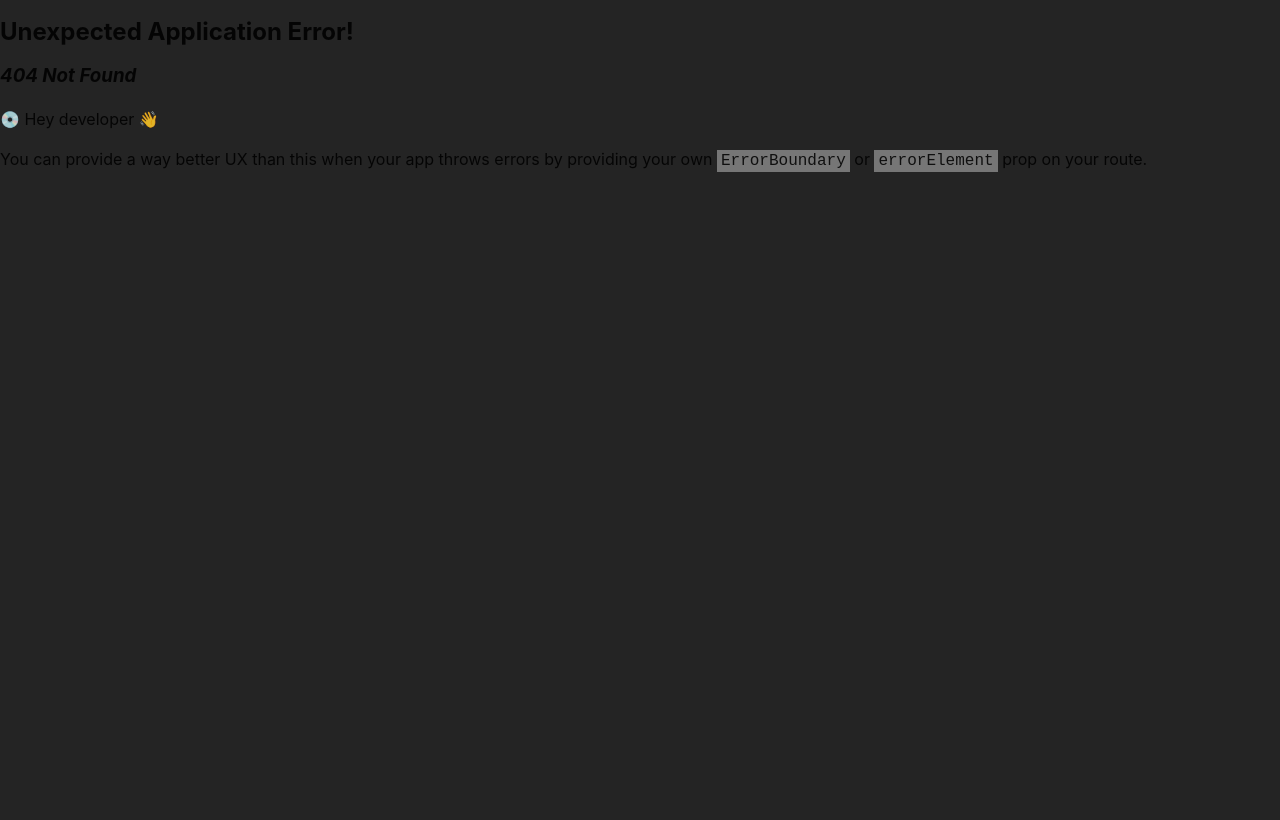
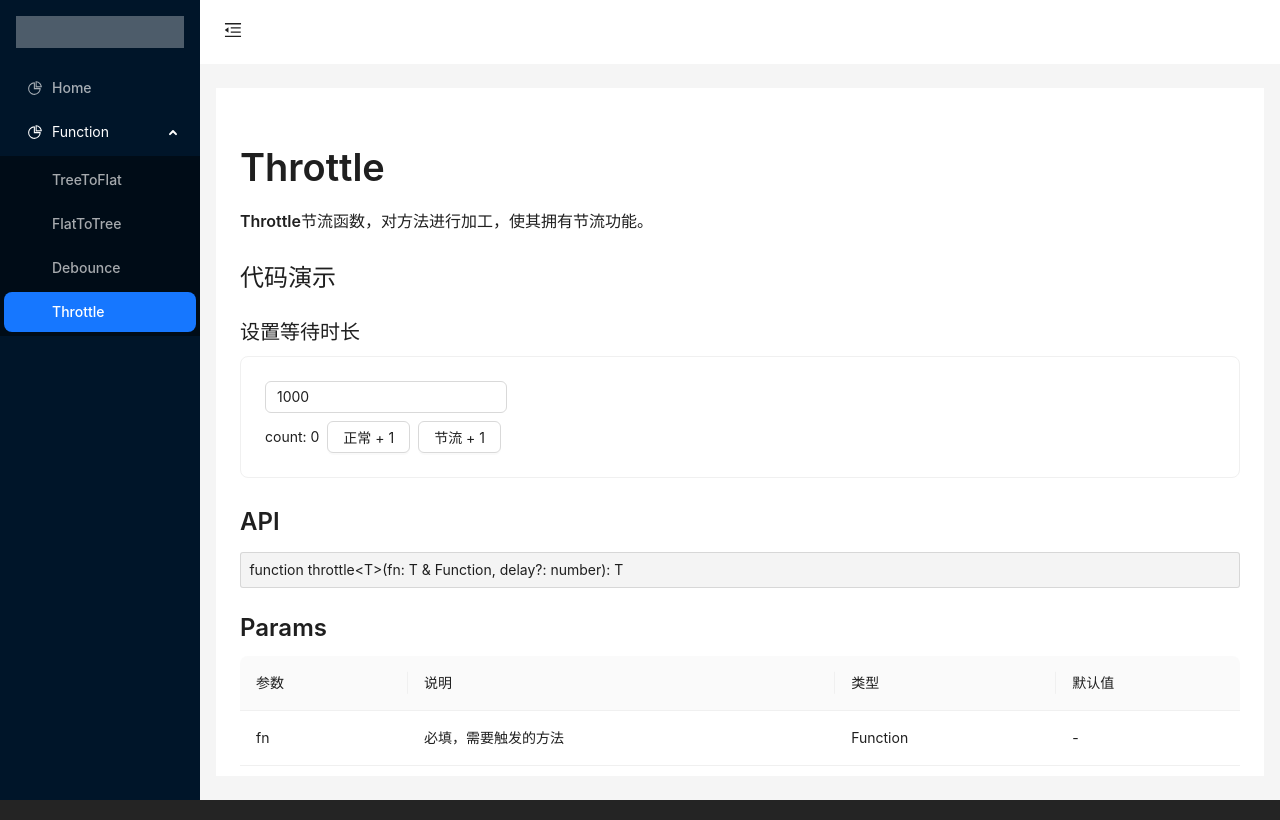
Before and after one commit to k-w-wang/tools, a React (Vite) app: page /#/function/throttle in a window 1280 px wide. Before the commit this address had no page. Built offline with nearby package versions, Linux system fonts and the light colour scheme.

Commit message:
✨新增(typescript): 添加节流方法页面

```diff
--- /dev/null
+++ b/src/page/Throttle/index.tsx
@@ -0,0 +1,117 @@
+import React, { useState } from "react";
+import { Button, Card, Input, Space, Table, Typography } from "antd";
+import { useThrottle } from "../../utils/useThrottle";
+
+const { Title } = Typography;
+
+const Throttle: React.FC = () => {
+	const dataSource = [
+		{
+			key: "1",
+			params: "fn",
+			explain: "必填，需要触发的方法",
+			type: "Function",
+			default: "-",
+		},
+		{
+			key: "2",
+			params: "delay",
+			explain: "可选项, 间隔时长",
+			type: "number",
+			default: "1000",
+		},
+	];
+
+	const columns = [
+		{
+			title: "参数",
+			dataIndex: "params",
+			key: "params",
+		},
+		{
+			title: "说明",
+			dataIndex: "explain",
+			key: "explain",
+		},
+		{
+			title: "类型",
+			dataIndex: "type",
+			key: "type",
+		},
+		{
+			title: "默认值",
+			dataIndex: "default",
+			key: "default",
+		},
+	];
+
+	return (
+		<Typography>
+			<Title>Throttle</Title>
+			<Title level={5}>
+				Throttle节流函数，对方法进行加工，使其拥有节流功能。
+			</Title>
+			<Title level={3}>代码演示</Title>
+
+			<Title level={4}>设置等待时长</Title>
+			<SetDelayUsage />
+
+			<Title level={3}>API</Title>
+
+			<pre>
+				<Typography.Text code>
+					{"function throttle<T>(fn: T & Function, delay?: number): T"}
+				</Typography.Text>
+			</pre>
+			<Title level={3}>Params</Title>
+			<Table dataSource={dataSource} columns={columns} pagination={false} />
+		</Typography>
+	);
+};
+
+const SetDelayUsage: React.FC = () => {
+	const [count, setCount] = useState(0);
+	const [delay, setDelay] = useState(1000);
+
+	// const onClick = useMemo(() => {
+	// 	return throttle(
+	// 		() =>
+	// 			setCount((prevState) => {
+	// 				return prevState + 1;
+	// 			}),
+	// 		delay
+	// 	);
+	// }, [delay]);
+	const onClick = useThrottle(
+		() =>
+			setCount((prevState) => {
+				return prevState + 1;
+			}),
+		delay
+	);
+
+	return (
+		<Card>
+			<Space direction="vertical">
+				<Input value={delay} onChange={(e) => setDelay(+e.target.value)} />
+				<Space>
+					<div>count: {count}</div>
+					<Space>
+						<Button
+							onClick={() => {
+								setCount((prevState) => {
+									return prevState + 1;
+								});
+							}}
+						>
+							正常 + 1
+						</Button>
+						<Button onClick={onClick}>节流 + 1</Button>
+					</Space>
+				</Space>
+			</Space>
+		</Card>
+	);
+};
+
+export default Throttle;
--- a/src/router/router.tsx
+++ b/src/router/router.tsx
@@ -3,10 +3,11 @@ import { ItemType } from "antd/es/menu/hooks/useItems";
 import { Link, RouteObject } from "react-router-dom";
 import App from "../App";
 import { PieChartOutlined } from "@ant-design/icons";
-import Debounce from "../page/Debounce";
 
 const TreeToFlat = React.lazy(async () => await import("../page/TreeToFlat"));
 const FlatToTree = React.lazy(async () => await import("../page/FlatToTree"));
+const Debounce = React.lazy(async () => await import("../page/Debounce"));
+const Throttle = React.lazy(async () => await import("../page/Throttle"));
 
 export const routers: RouteObject[] = [
 	{
@@ -30,6 +31,10 @@ export const routers: RouteObject[] = [
 					{
 						path: "/function/debounce",
 						element: <Debounce />,
+					},
+					{
+						path: "/function/throttle",
+						element: <Throttle />,
 					},
 				],
 			},
@@ -60,6 +65,10 @@ export const menus: ItemType[] = [
 				key: "/function/debounce",
 				label: <Link to="/function/debounce">Debounce</Link>,
 			},
+			{
+				key: "/function/throttle",
+				label: <Link to="/function/throttle">Throttle</Link>,
+			},
 		],
 	},
 ];
--- a/src/utils/debounce.ts
+++ b/src/utils/debounce.ts
@@ -11,6 +11,9 @@ export function debounce<T>(
 	delay: number = 1000,
 	immediately: boolean = false
 ): T {
+	if (typeof fn !== "function") {
+		throw new TypeError("Expected a function");
+	}
 	// 存储定时器
 	let timer: null | NodeJS.Timeout = null;
 
--- a/src/utils/throttle.ts
+++ b/src/utils/throttle.ts
@@ -8,6 +8,9 @@
 // interval 间隔时间，也就是cd的长短
 
 export function throttle<T>(fn: T & Function, interval: number): T {
+	if (typeof fn !== "function") {
+		throw new TypeError("Expected a function");
+	}
 	// 记录上次执行时间
 	let lastTime = 0;
 
--- a/src/utils/useDebounce.ts
+++ b/src/utils/useDebounce.ts
@@ -13,6 +13,9 @@ export function useDebounce<T>(
 	delay: number = 1000,
 	immediately: boolean = false
 ): T {
+	if (typeof fn !== "function") {
+		throw new TypeError("Expected a function");
+	}
 	// 存储定时器
 	const timerRef = useRef<NodeJS.Timeout | null>(null);
 
--- /dev/null
+++ b/src/utils/useThrottle.ts
@@ -0,0 +1,20 @@
+/**
+ * 节流函数，对普通方法进行包装，使其拥有节流功能。
+ * @param {function} fn 需要设置节流的方法
+ * @param {number} interval 间隔时间
+ * @returns {function} 返回一个被防抖包装过的fn
+ */
+
+import { useMemo } from "react";
+import { throttle } from "./throttle";
+
+// interval 间隔时间，也就是cd的长短
+
+export function useThrottle<T>(fn: T & Function, delay: number = 1000): T {
+	if (typeof fn !== "function") {
+		throw new TypeError("Expected a function");
+	}
+	return useMemo(() => {
+		return throttle(fn, delay);
+	}, [delay]);
+}
```
